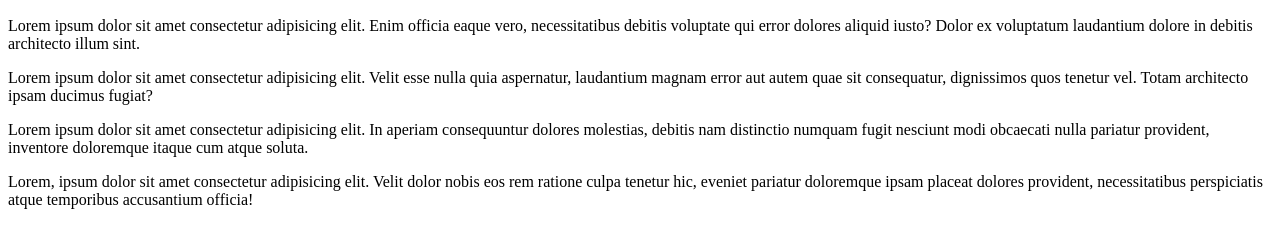
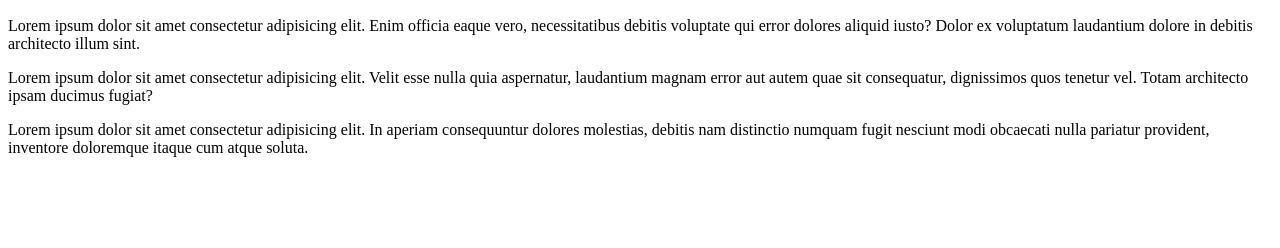
Before and after one commit to jsEstebanjs/Prueba-Git-1, a plain HTML site: page index.html in a window 1280 px wide. Shown: the part 110-358 px from the top of the page. Drawn offline with Linux system fonts and the light colour scheme.

Commit message:
Revert "agregue article 4 en index desde main"
This reverts commit d9d90a0e3cf6716c5ddb10d31145f71734bd18cb.

```diff
--- a/index.html
+++ b/index.html
@@ -19,9 +19,5 @@
     <article>
         <p>Lorem ipsum dolor sit amet consectetur adipisicing elit. In aperiam consequuntur dolores molestias, debitis nam distinctio numquam fugit nesciunt modi obcaecati nulla pariatur provident, inventore doloremque itaque cum atque soluta.</p>
     </article>
-
-    <article>
-        <p>Lorem, ipsum dolor sit amet consectetur adipisicing elit. Velit dolor nobis eos rem ratione culpa tenetur hic, eveniet pariatur doloremque ipsam placeat dolores provident, necessitatibus perspiciatis atque temporibus accusantium officia!</p>
-    </article>
 </body>
 </html>
```
